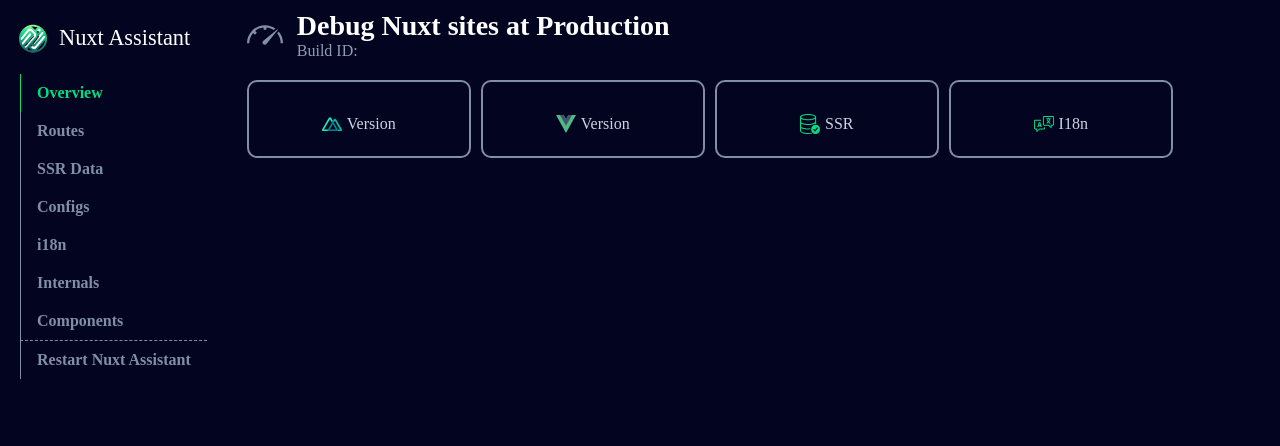
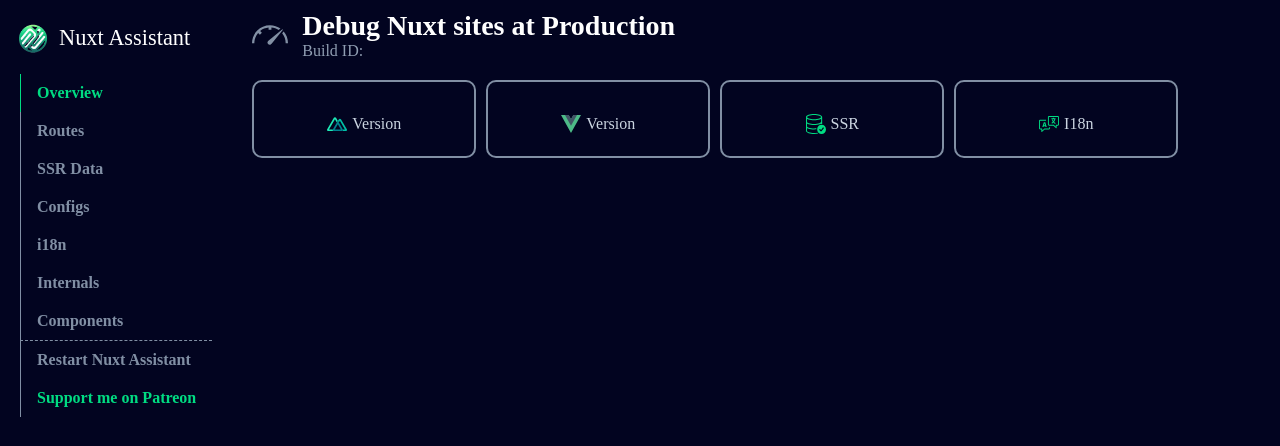
Before and after one commit to Lootjs/Nuxt-assistant, a browser extension: page nuxt-assistant-panel.html in a window 1280 px wide. Drawn offline with Linux system fonts and the light colour scheme.

```diff
--- a/nuxt-assistant-panel.css
+++ b/nuxt-assistant-panel.css
@@ -93,7 +93,7 @@
     padding: 0 20px;
 }
 
-.tablinks {
+.tablinks, .supportlink {
     background-color: #020420;
     color: var(--secondary-color);
     padding: 10px 16px;
@@ -110,6 +110,10 @@
 
 .tablinks#refetch-trigger {
     border-top: 1px dashed var(--secondary-color);
+}
+
+.supportlink {
+    color: var(--primary-color);
 }
 
 .tablinks img {
--- a/nuxt-assistant-panel.html
+++ b/nuxt-assistant-panel.html
@@ -40,6 +40,9 @@
                 </div>
                 <div class="tablinks"  id="refetch-trigger">
                     Restart Nuxt Assistant
+                </div>
+                <div class="supportlink" id="support-me">
+                    Support me on Patreon
                 </div>
             </div>
         </div>
--- a/nuxt-assistant-panel.js
+++ b/nuxt-assistant-panel.js
@@ -564,4 +564,8 @@
     return str.replace('$', '').replace(/([A-Z])/g, letter => `-${letter.toLowerCase()}`);
 }
 
+document.getElementById('support-me').addEventListener('click', () => {
+    chrome.runtime.sendMessage({event: 'supportMe'});
+})
+
 runAssistant()
```
Also changed, not shown: background.js (+8 -6 lines), manifest.json.
